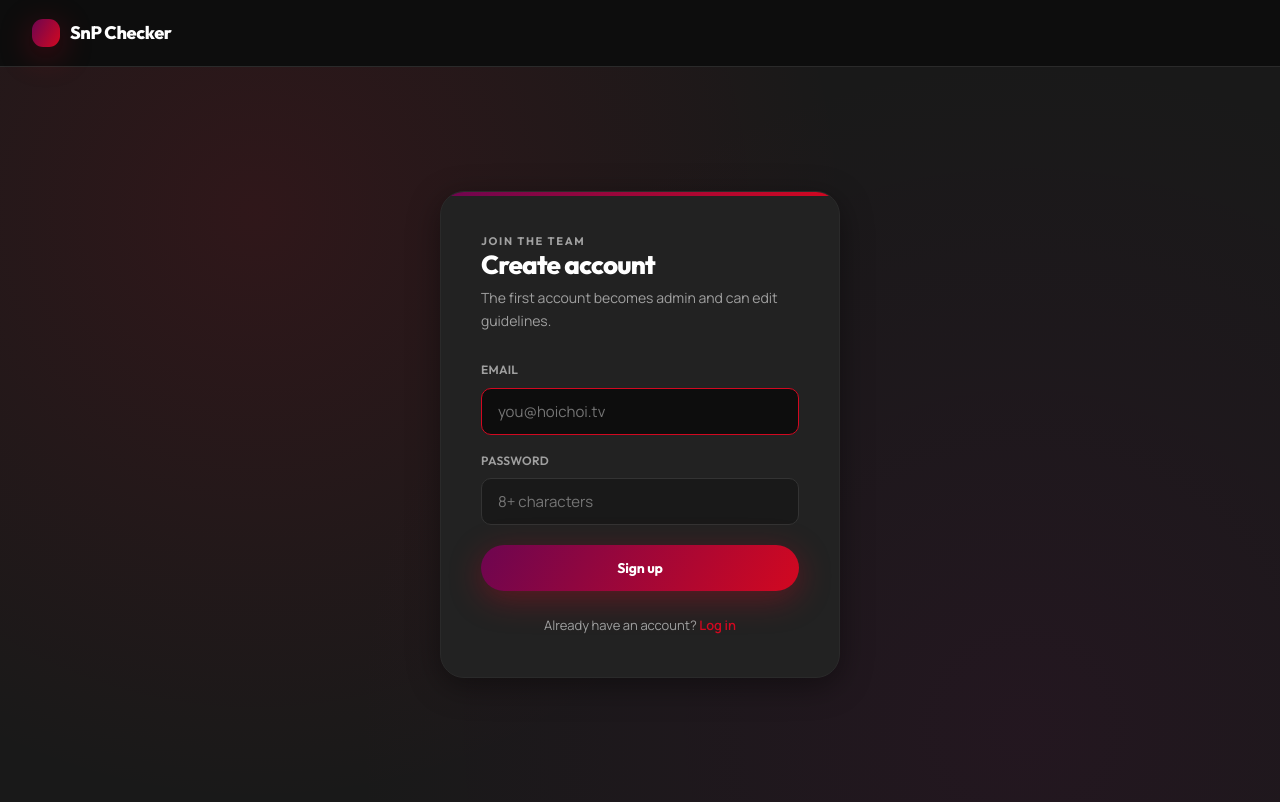
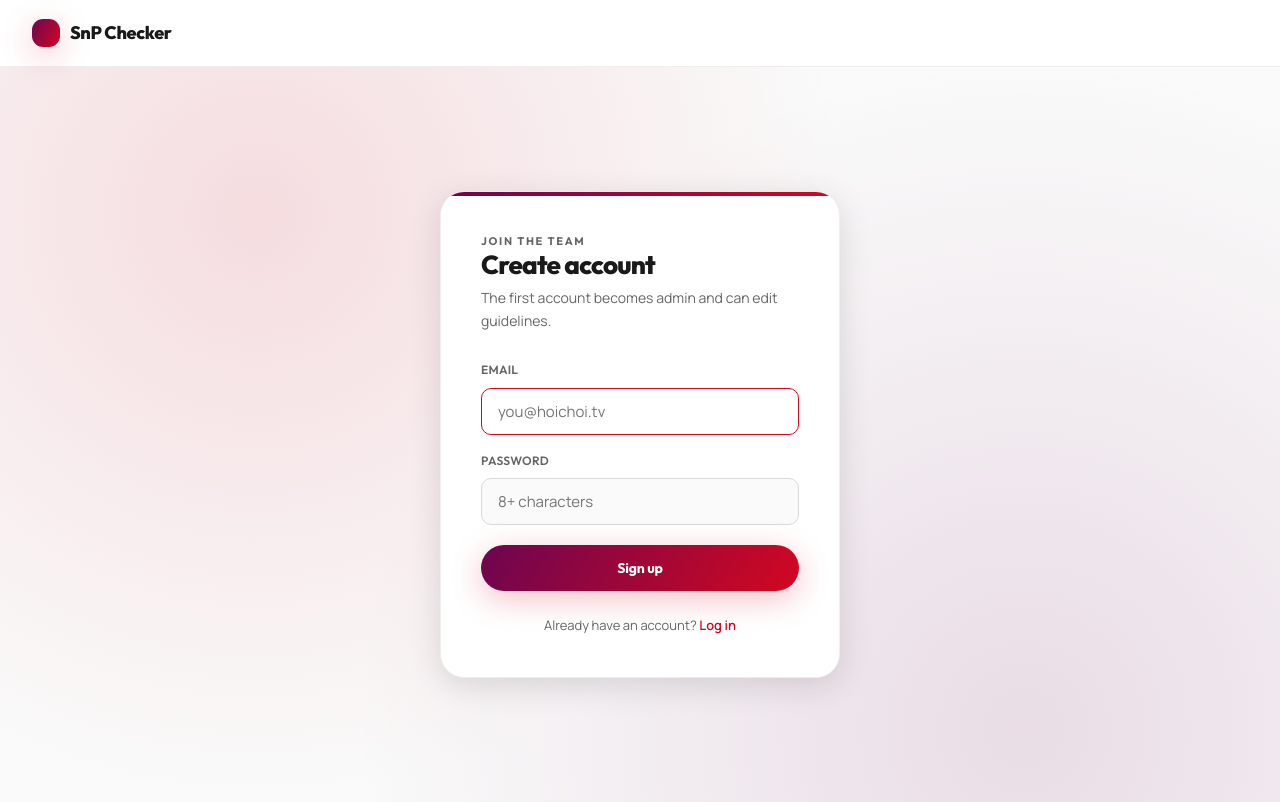
Before and after one commit to pronayhoichoi/snp-hoichoi, a FastAPI app: page /signup in a window 1280 px wide. Run offline with FastAPI, Linux system fonts and the light colour scheme; some web fonts are replaced.

Commit message:
Switch app to light theme by default
The design system's default look is light — the dark palette was
documented as a variant for the consumer OTT app, not internal tooling.
Flipped the surface + text tokens at :root and updated the handful of
rules that had hardcoded dark-bg-friendly colours:

- app.css: --hc-surface-0..4 now #ffffff → #d9d9d9; text now #191919
  primary / #666666 muted. Shadows retuned to lower opacity for light
  backgrounds. Sev-badge, chip, and .error use solid tint backgrounds
  (--hc-red-light, --hc-velvet-light) with darker text.
- result.html: line highlights use solid pastel tints; sev-tile counts,
  finding refs, and sugg-label use readable colours on white; finding
  hover now has a small shadow instead of a bg-colour change.
- admin_guidelines.html: version-status badge uses light-green tint.
- analyze_pending.html: error-detail panel uses darker red text so it's
  readable on the pink background.

```diff
--- a/app/static/app.css
+++ b/app/static/app.css
@@ -24,14 +24,16 @@
   --hc-velvet-light: #f0e4ed;
 
   /* Dark surfaces (default theme) */
-  --hc-surface-0: #0d0d0d;
-  --hc-surface-1: #191919;
-  --hc-surface-2: #222222;
-  --hc-surface-3: #2a2a2a;
-  --hc-surface-4: #333333;
-  --hc-text: #ffffff;
-  --hc-text-muted: #a0a0a0;
-  --hc-text-dim: #666666;
+  /* Light-theme surfaces (default). All rules elsewhere reference these
+     tokens, so swapping the values here would flip the whole app. */
+  --hc-surface-0: #ffffff;    /* input backgrounds, top bar */
+  --hc-surface-1: #fafafa;    /* app background */
+  --hc-surface-2: #ffffff;    /* cards */
+  --hc-surface-3: #eeeeee;    /* subtle rows, pane headers */
+  --hc-surface-4: #d9d9d9;    /* borders, input borders */
+  --hc-text: #191919;         /* primary text */
+  --hc-text-muted: #666666;   /* secondary text */
+  --hc-text-dim: #aaaaaa;     /* placeholder / tertiary */
 
   /* Type */
   --hc-font-primary: 'Outfit', sans-serif;
@@ -58,11 +60,11 @@
   --hc-radius-pillow: 50px;
   --hc-radius-full: 9999px;
 
-  /* Shadows */
-  --hc-shadow-sm: 0 1px 4px rgba(0,0,0,0.20);
-  --hc-shadow-md: 0 4px 16px rgba(0,0,0,0.30);
-  --hc-shadow-lg: 0 8px 32px rgba(0,0,0,0.40);
-  --hc-shadow-brand: 0 8px 32px rgba(210,8,32,0.35);
+  /* Shadows (tuned for light theme) */
+  --hc-shadow-sm: 0 1px 4px rgba(0,0,0,0.06);
+  --hc-shadow-md: 0 4px 16px rgba(0,0,0,0.08);
+  --hc-shadow-lg: 0 8px 32px rgba(0,0,0,0.12);
+  --hc-shadow-brand: 0 8px 32px rgba(210,8,32,0.25);
 }
 
 * { box-sizing: border-box; }
@@ -267,21 +269,21 @@
   font-size: 10px; letter-spacing: 0.08em; text-transform: uppercase;
   padding: 3px 10px; border-radius: var(--hc-radius-xs);
 }
-.sev-badge.sev-high { background: rgba(210,8,32,0.16); color: #ff5060; }
-.sev-badge.sev-medium { background: rgba(230,168,23,0.18); color: var(--hc-warning); }
-.sev-badge.sev-low { background: rgba(160,160,160,0.15); color: var(--hc-text-muted); }
+.sev-badge.sev-high { background: var(--hc-red-light); color: var(--hc-red); }
+.sev-badge.sev-medium { background: #fef4dc; color: #a67310; }
+.sev-badge.sev-low { background: #ececec; color: var(--hc-text-muted); }
 .chip {
   display: inline-block; font: 700 10px var(--hc-font-primary);
   letter-spacing: 0.08em; text-transform: uppercase;
   padding: 3px 10px; border-radius: var(--hc-radius-xs);
-  background: rgba(109,5,80,0.30); color: #d986c1; margin-left: 6px;
+  background: var(--hc-velvet-light); color: var(--hc-velvet); margin-left: 6px;
 }
 
 /* ---------- Alerts ---------- */
 .error {
-  background: rgba(210,8,32,0.10);
-  border: 1px solid rgba(210,8,32,0.35);
-  color: #ff8a97;
+  background: var(--hc-red-light);
+  border: 1px solid rgba(210,8,32,0.30);
+  color: #931520;
   padding: 12px 14px; border-radius: var(--hc-radius-sm);
   margin: 0 0 16px; font-size: 13px;
 }
--- a/app/templates/admin_guidelines.html
+++ b/app/templates/admin_guidelines.html
@@ -71,9 +71,9 @@
 .ver-status {
   font: 700 10px var(--hc-font-primary); letter-spacing: 0.12em;
   text-transform: uppercase; padding: 4px 12px; border-radius: var(--hc-radius-xs);
-  background: rgba(26,135,84,0.20); color: #4ecb87;
+  background: #dff5e8; color: var(--hc-success);
 }
-.ver-status.ver-empty { background: rgba(160,160,160,0.15); color: var(--hc-text-muted); }
+.ver-status.ver-empty { background: #ececec; color: var(--hc-text-muted); }
 .ver-meta { color: var(--hc-text-muted); font-size: 13px; }
 
 .guidelines-form { display: flex; flex-direction: column; gap: 16px; }
--- a/app/templates/analyze_pending.html
+++ b/app/templates/analyze_pending.html
@@ -113,8 +113,8 @@
 .failed { text-align: left; }
 .failed h2 { margin-bottom: 12px; }
 .error-detail {
-  background: rgba(210,8,32,0.10); border: 1px solid rgba(210,8,32,0.35);
-  color: #ff8a97; padding: 12px 14px; border-radius: var(--hc-radius-sm);
+  background: var(--hc-red-light); border: 1px solid rgba(210,8,32,0.30);
+  color: #931520; padding: 12px 14px; border-radius: var(--hc-radius-sm);
   font: 400 12px/1.6 var(--hc-font-mono); white-space: pre-wrap; word-break: break-word;
   margin: 0 0 20px;
 }
```
Also changed, not shown: app/templates/result.html (+10 -10 lines).
